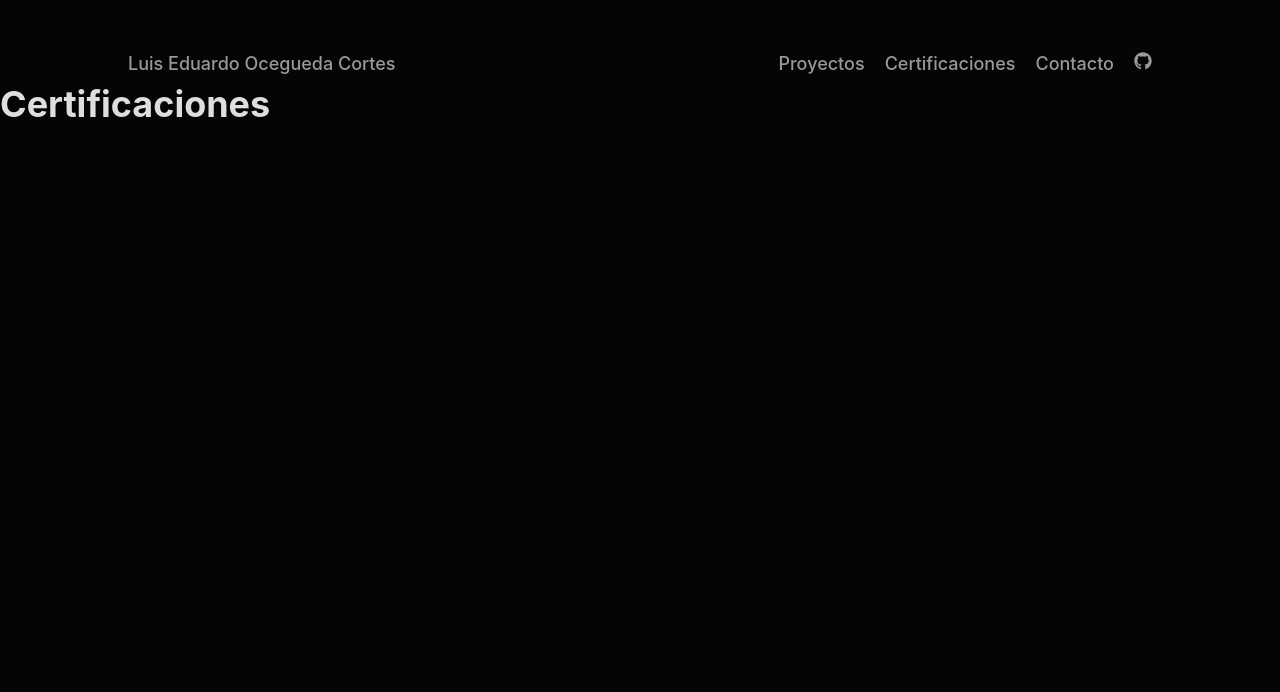
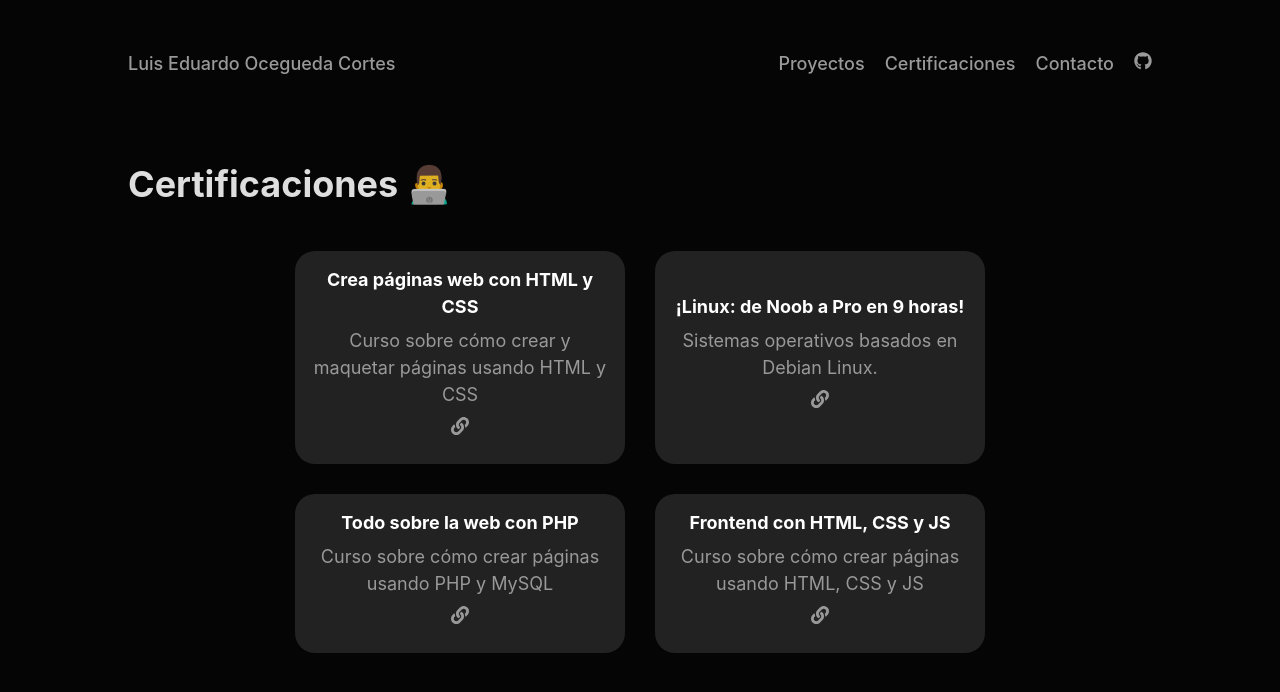
Before and after one commit to LUISEDOCCOR/portafolio, a React (Vite) app: page /certificaciones in a window 1280 px wide. Shown: the top 692 px of the page. Built offline with nearby package versions, Linux system fonts and the light colour scheme.

Commit message:
Home Page - Projects - Certifications

```diff
--- a/src/App.jsx
+++ b/src/App.jsx
@@ -1,6 +1,8 @@
 import './App.css'
 import Nav from './components/nav.jsx'
 import Home from './pages/home/home.jsx';
+import Certifications from './pages/certifications/certifications.jsx';
+import Projects from './pages/projects/projects.jsx';
 import { createBrowserRouter, RouterProvider } from 'react-router-dom';
 
 
@@ -14,13 +16,13 @@ const route = createBrowserRouter([
   {
     path: '/proyectos',
     element:(
-      <h1>Proyectos</h1>
+      <Projects/>
     )
   },
   {
     path: '/certificaciones',
     element:(
-      <h1>Certificaciones</h1>
+      <Certifications/>
     )
   },
   {
--- /dev/null
+++ b/src/components/card.jsx
@@ -0,0 +1,23 @@
+import { FaGithub, FaLink } from "react-icons/fa";
+import '../stylesheets/card.css'
+
+const Card = (props) => {
+    return (
+        <div className="card" >
+            {props.img ? (<img className="img-card" src={props.img} alt="img-card" />) : ''}
+            <div className="conatiner-card">
+                <h3>{props.name}</h3>
+                <p>{props.text}</p>
+                <div className="conatiner-links">
+                    <a href={props.link}> <FaLink/> </a>
+                    {props.code ? (<a href={props.code}><FaGithub/></a>) : ''}
+                </div>
+                <div className="continer-technologies">
+                    {props.technologies}
+                </div>
+            </div>
+        </div>
+    )
+}
+
+export default Card
--- /dev/null
+++ b/src/components/grid.jsx
@@ -0,0 +1,22 @@
+import Card from "./card"
+import '../stylesheets/grid.css'
+
+
+const  Grid = (props) =>{
+    return (
+        <div className="container">
+            <div className="conatiner-header">
+                <h1>{props.title}</h1>
+            </div>
+            <div className="container-cards">
+                {
+                    props.cards.map((item) => (
+                        <Card img={item.img} name={item.name} text={item.text} link={item.link} code={item.code} technologies={item.technologies} />
+                    ))
+                }
+            </div>
+        </div>
+    )
+}
+
+export default Grid
--- /dev/null
+++ b/src/pages/certifications/certifications.jsx
@@ -0,0 +1,33 @@
+import Grid from '../../components/grid'
+
+const certifications = [
+    {
+        'name': 'Crea páginas web con HTML y CSS',
+        'text': 'Curso sobre cómo crear y maquetar páginas usando HTML y CSS',
+        'link': 'https://www.mastermind.ac/certificates/67103e6b5b66470480a38a5f773caed1'
+    },
+    {
+        'name': '¡Linux: de Noob a Pro en 9 horas!',
+        'text': 'Sistemas operativos basados en Debian Linux.',
+        'link': 'https://www.mastermind.ac/certificates/33290ab05fc14ed99e72c73613469b96'
+    },
+    {
+        'name': 'Todo sobre la web con PHP',
+        'text': 'Curso sobre cómo crear páginas usando PHP y MySQL',
+        'link': 'https://www.mastermind.ac/certificates/5448a06270fa4afdb8da70dabe1f2ce8'
+    },
+    {
+        'name': 'Frontend con HTML, CSS y JS',
+        'text': 'Curso sobre cómo crear páginas usando HTML, CSS y JS',
+        'link': 'https://www.mastermind.ac/certificates/551bc00405864777873a31006c8b55b5'
+    }
+]
+
+
+const  Certifications = () =>{
+    return (
+        <Grid title='Certificaciones 👨‍💻' cards={certifications} />
+    )
+}
+
+export default Certifications
--- /dev/null
+++ b/src/pages/projects/projects.jsx
@@ -0,0 +1,76 @@
+import Grid from "../../components/grid";
+import { FaHtml5, FaCss3, FaReact, FaBootstrap } from "react-icons/fa";
+import { IoLogoJavascript } from "react-icons/io5";
+import { FontAwesomeIcon } from '@fortawesome/react-fontawesome';
+import { faPython } from '@fortawesome/free-brands-svg-icons';
+
+
+const proyects = [
+    {
+        'name': 'Calculadora con React',
+        'text': 'Calculadora React: Simple y eficiente para operaciones matemáticas básicas en la web.',
+        'link': 'https://reactappcalculadora.netlify.app/',
+        'code': 'https://github.com/LUISEDOCCOR/react-calculator',
+        'technologies':[
+            <FaHtml5 style={{color: '#ef652a'}} className='icon-skills' />,
+            <FaCss3 style={{color: '#2862e9'}} className='icon-skills' />,
+            <IoLogoJavascript style={{color: '#f7e025'}} className='icon-skills' />,
+            <FaReact style={{color: '#61dafb'}} className='icon-skills' />
+        ]
+    },
+    {
+        'name': 'To Do App',
+        'text': 'To-Do App con arrastrar y soltar (drag and drop) en Vanilla JavaScript:',
+        'link': 'https://apptododragdrop.netlify.app/',
+        'code': 'https://github.com/LUISEDOCCOR/app-to-do-drag-drop',
+        'technologies':[
+            <FaHtml5 style={{color: '#ef652a'}} className='icon-skills' />,
+            <FaCss3 style={{color: '#2862e9'}} className='icon-skills' />,
+            <IoLogoJavascript style={{color: '#f7e025'}} className='icon-skills' />,
+        ]
+    },
+    {
+        'name': 'To Do App React',
+        'text': 'To-Do App en React con uso de useState, useEffect y Local Storage',
+        'link': 'https://luisedoccortodoappreact.netlify.app',
+        'code': 'https://github.com/LUISEDOCCOR/to-do-app-react',
+        'technologies':[
+            <FaHtml5 style={{color: '#ef652a'}} className='icon-skills' />,
+            <FaCss3 style={{color: '#2862e9'}} className='icon-skills' />,
+            <IoLogoJavascript style={{color: '#f7e025'}} className='icon-skills' />,
+            <FaReact style={{color: '#61dafb'}} className='icon-skills' />
+        ]
+    },
+    {
+        'name': 'Página con Bootstrap',
+        'text': 'Diseño completo con Bootstrap para una experiencia visual atractiva y funcional.',
+        'link': 'https://equipouno.netlify.app',
+        'code': 'https://github.com/LUISEDOCCOR/Matematicaspage',
+        'technologies':[
+            <FaHtml5 style={{color: '#ef652a'}} className='icon-skills' />,
+            <FaCss3 style={{color: '#2862e9'}} className='icon-skills' />,
+            <FaBootstrap style={{color: '#870afb'}} className='icon-skills' />
+        ]
+    },
+    {
+        'name': 'Tic Tac Toe',
+        'text': 'Implementación del clásico juego de tres en línea utilizando HTML, CSS y JavaScript.',
+        'link': 'https://tictactoegamebyjs.netlify.app/',
+        'code': 'https://github.com/LUISEDOCCOR/Tic-Tac-Toe-Js',
+        'technologies':[
+            <FaHtml5 style={{color: '#ef652a'}} className='icon-skills' />,
+            <FaCss3 style={{color: '#2862e9'}} className='icon-skills' />,
+            <IoLogoJavascript style={{color: '#f7e025'}} className='icon-skills' />,
+        ]
+
+    }
+]
+
+
+const Projects = () => {
+    return (
+        <Grid title='Proyectos 👾' cards={proyects}/>
+    )
+}
+
+export default Projects
--- /dev/null
+++ b/src/stylesheets/card.css
@@ -0,0 +1,51 @@
+.card{
+    background-color: #222;
+    color: #999;
+    width: 300px;
+    display: flex;
+    flex-direction: column;
+    justify-content: center;
+    align-items: center;
+    gap: 7px;
+    padding: 15px;
+    border-radius: 20px;
+}
+.img-card{
+    width: 200px;
+    border-radius: 5px;
+    transition: .3s;
+    margin: 10px 0;
+}
+.img-card:hover{
+    transform: scale(1.1);
+    opacity: .7;
+}
+.conatiner-links, .continer-technologies{
+    display: flex;
+    gap: 20px;
+}
+.conatiner-card{
+    display: flex;
+    flex-direction: column;
+    gap: 7px;
+    align-items: center;
+    text-align: center;
+}
+.card h3{
+    font-size: 1em;
+    font-weight: 700;
+    color: #fff;
+}
+.card a{
+    color: #999;
+    transition: .3s;
+}
+.card a:hover{
+    transform: scale(1.2);
+    color: #fff;
+}
+@media screen and (max-width: 800px) {
+    .card{
+        width: 250px;
+    }
+}
--- /dev/null
+++ b/src/stylesheets/grid.css
@@ -0,0 +1,23 @@
+.container-cards, .conatiner-header{
+    width: 50vw;
+}
+.conatiner-header{
+    display: flex;
+    flex-direction: column;
+
+}
+.container-cards{
+    display: flex;
+    flex-wrap: wrap;
+    gap: 20px;
+    justify-content: center;
+}
+
+@media screen and (max-width: 1400px){
+    .conatiner-header, .container-cards{
+        width: 80vw;
+    }
+    .container-cards{
+        gap: 30px;
+    }
+}
--- a/src/stylesheets/home.css
+++ b/src/stylesheets/home.css
@@ -35,6 +35,6 @@
 }
 @media screen and (max-width: 800px) {
     .container{
-        margin: 2vh 0;
+        margin: 4vh 0;
     }
 }
```
Also changed, not shown: public/img/calculadora-react.PNG (added), public/img/to-do-app-drag-drop.PNG (added).
